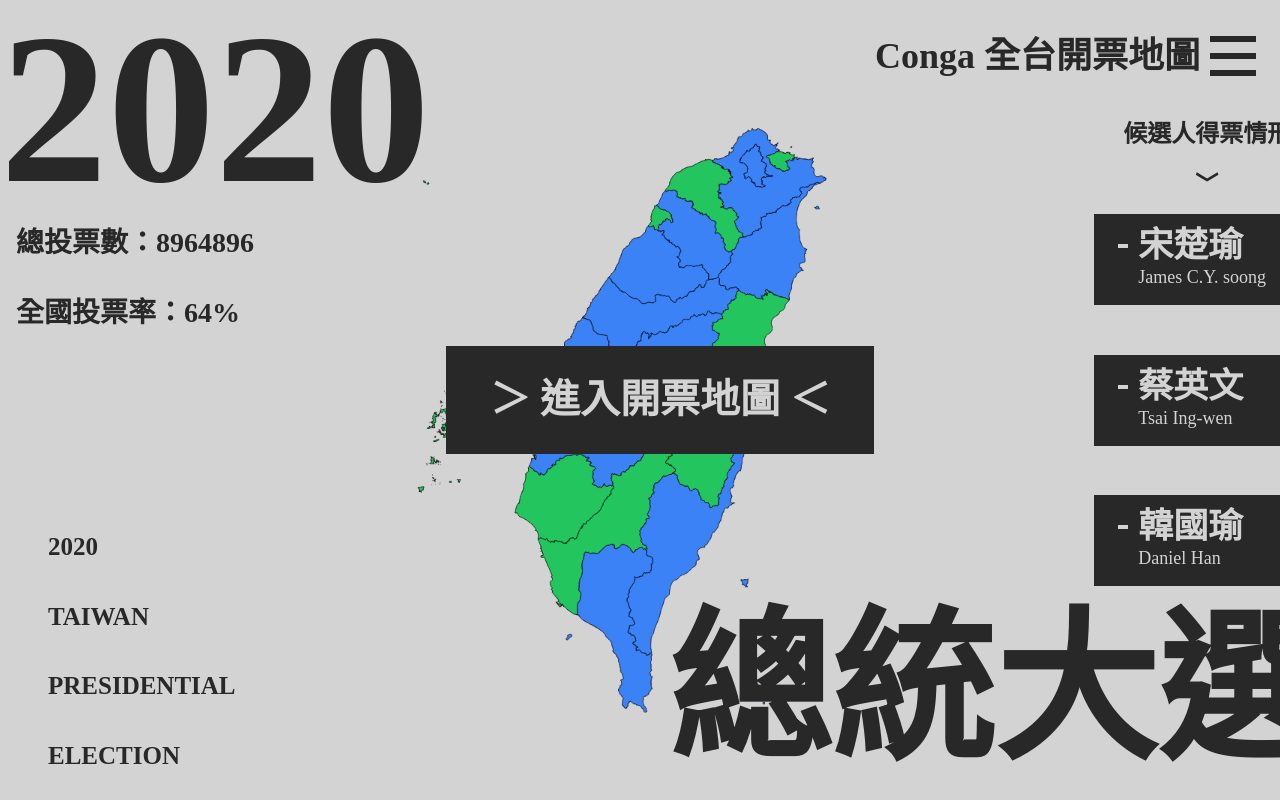
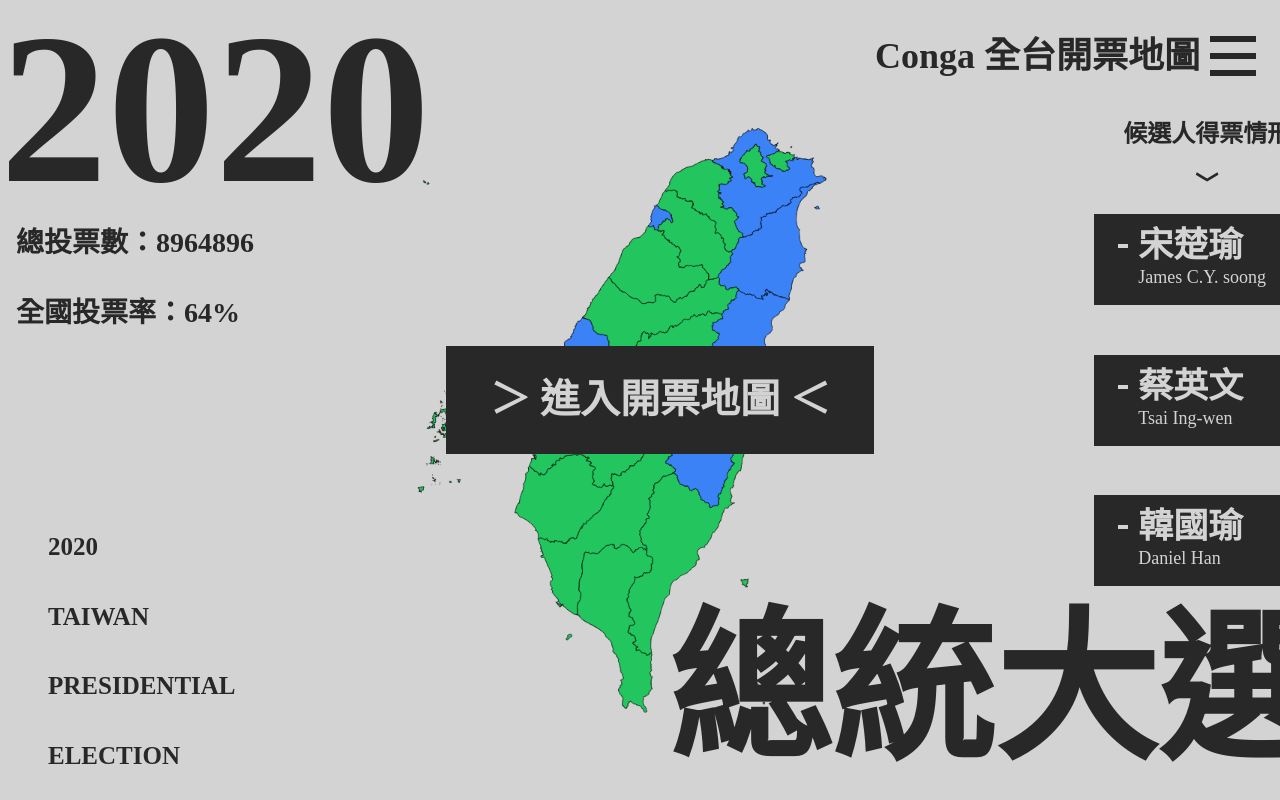
Before and after one commit to Conga-TheF2E/historical-election-map, a Next.js app: page / in a window 1280 px wide. Built offline with nearby package versions, Linux system fonts and the light colour scheme; a web font is replaced by a local one.

Commit message:
feat: 地圖動畫效果 & RWD 優化

```diff
--- a/components/Map/D3Map.js
+++ b/components/Map/D3Map.js
@@ -19,7 +19,15 @@ const getMercatorScale = () => {
   }
 };
 
-export default React.memo(function Map({ svgSize, onCityClick }) {
+export default React.memo(function Map({
+  svgSize,
+  onCityClick,
+  enteredSecondPage,
+}) {
+  function getRandomColor() {
+    return Math.random() > 0.5 ? "fill-blue-500" : "fill-green-500";
+  }
+
   useEffect(() => {
     if (!svgSize) return;
     const { width, height, size } = svgSize;
@@ -56,12 +64,9 @@ export default React.memo(function Map({ svgSize, onCityClick }) {
 
       const countyPaths = g.selectAll("path").data(countyGeometries.features);
 
-      function getRandomColor() {
-        return Math.random() > 0.5 ? "fill-blue-500" : "fill-green-500";
-      }
       function pathClass() {
         const color = getRandomColor();
-        return `${color}  hover:opacity-50 duration-300 will-change-[opacity] will-change-[transition] transition-[fill] ease-out`;
+        return ` hover:opacity-50 ${color} will-change-fill delay-200 during-150 transition ease-out`;
       }
 
       countyPaths
@@ -91,34 +96,64 @@ export default React.memo(function Map({ svgSize, onCityClick }) {
           d3.selectAll("path").each(function () {
             let shouldSkip = false;
             const currentPath = d3.select(this);
+            currentPath.classed("hover:opacity-50", false);
 
             if (currentPath.node().id !== `city${d.properties.COUNTYCODE}`) {
-              const classes = currentPath.attr("class").split(" ");
-              const classesToRemove = classes.filter((className) => {
-                if (className === "fill-gray-100") {
-                  shouldSkip = true;
-                }
-                return className.match(classNameRegExp);
-              });
-              if (shouldSkip) return;
-              classesToRemove.forEach((className) => {
-                currentPath.classed(className, false);
-              });
-              currentPath.classed("fill-gray-100", true);
+              // const classes = currentPath.attr("class").split(" ");
+              // const classesToRemove = classes.filter((className) => {
+              //   if (className === "fill-gray-100") {
+              //     shouldSkip = true;
+              //   }
+              //   return className.match(classNameRegExp);
+              // });
+              // if (shouldSkip) return;
+              // classesToRemove.forEach((className) => {
+              //   currentPath.classed(className, false);
+              // });
+              // currentPath.classed("fill-gray-100", true);
+
+              const fillColor = currentPath
+                .attr("class")
+                .match(/\bfill-\S+-\d+\b/g);
+              if (fillColor?.[0] && fillColor[0] !== "fill-gray-100") {
+                currentPath.classed(fillColor[0], false);
+                currentPath.classed("fill-gray-100", true);
+              }
             } else {
-              const classes = currentPath.attr("class").split(" ");
-              const classesToRemove = classes.filter((className) =>
-                className.match(classNameRegExp)
-              );
-              classesToRemove.forEach((className) => {
-                currentPath.classed(className, false);
-              });
-              currentPath.classed(getRandomColor(), true);
+              // const classes = currentPath.attr("class").split(" ");
+              // const classesToRemove = classes.filter((className) =>
+              //   className.match(classNameRegExp)
+              // );
+              // classesToRemove.forEach((className) => {
+              //   currentPath.classed(className, false);
+              // });
+              // currentPath.classed(getRandomColor(), true);
+
+              const fillColor = currentPath
+                .attr("class")
+                .match(/\bfill-\S+-\d+\b/g);
+              if (fillColor?.[0] && fillColor[0] === "fill-gray-100") {
+                currentPath.classed(fillColor[0], false);
+                currentPath.classed(getRandomColor(), true);
+              }
             }
           });
         });
     });
   }, [svgSize]);
+
+  useEffect(() => {
+    if (enteredSecondPage) return;
+    // refill paths
+    d3.selectAll("path").each(function () {
+      const currentPath = d3.select(this);
+      const fillColor = currentPath.attr("class").match(/\bfill-\S+-\d+\b/g);
+      if (fillColor?.[0] && fillColor[0] === "fill-gray-100") {
+        currentPath.classed("fill-gray-100", false);
+        currentPath.classed(getRandomColor(), true);
+      }
+    });
+  }, [enteredSecondPage]);
 
   return (
     <>
--- a/components/Map/index.js
+++ b/components/Map/index.js
@@ -3,68 +3,51 @@ import React, { useState, useCallback, useEffect, useRef } from "react";
 import Script from "next/script";
 import D3Map from "./D3Map.js";
 
-const svgSetting = {
-  xl: (() => {
-    if (typeof window !== "undefined") {
-      return {
-        width: 660,
-        height: window.innerHeight,
-        px: 40,
-        size: "xl",
-      };
-    } else {
-      // 在非瀏覽器環境下提供一個預設值
-      return {
-        width: 660,
-        height: 750,
-        size: "xl",
-      };
-    }
-  })(),
-  md: (() => {
-    if (typeof window !== "undefined") {
-      return {
-        width: 550,
-        height: window.innerHeight,
-        px: 20,
-        size: "md",
-      };
-    } else {
-      // 在非瀏覽器環境下提供一個預設值
-      return {
-        width: 550,
-        height: 650,
-        size: "md",
-      };
-    }
-  })(),
-  sm: (() => {
-    if (typeof window !== "undefined") {
-      return {
-        width: window.innerWidth,
-        height: window.innerHeight,
-        px: 0,
-        size: "sm",
-      };
-    } else {
-      // 在非瀏覽器環境下提供一個預設值
-      return {
-        width: 300, // 例如：預設寬度為300
-        height: 400, // 預設高度為400
-        size: "sm",
-      };
-    }
-  })(),
-};
-
 function Map({ screenLevel, enteredSecondPage }) {
-  const init = useRef(true);
   const [changeCssPosition, setChangeCssPosition] = useState(false);
   const [transformPosition, setTransformPosition] = useState({
     dx: 20,
     dy: 20,
     scale: 0.75,
   });
+  const [svgSize, setSvgSize] = useState({
+    width: 660,
+    height: 750,
+    mr: 60,
+    size: "xl",
+  });
+
+  const svgSetting = useCallback((currentScreenLevel) => {
+    if (currentScreenLevel === "xl") {
+      return {
+        width: 660,
+        height: window?.innerHeight || 750,
+        mr: 60,
+        size: "xl",
+      };
+    } else if (currentScreenLevel === "md") {
+      return {
+        width: 550,
+        height: window?.innerHeight - 84 || 650,
+        mr: 20,
+        mt: 84,
+        top: 45,
+        size: "md",
+      };
+    } else {
+      return {
+        width: 300,
+        height: window?.innerHeight - 84 || 500,
+        mr: 20,
+        mt: 84,
+        size: "sm",
+      };
+    }
+  }, []);
+
+  useEffect(() => {
+    setSvgSize(svgSetting(screenLevel));
+  }, [screenLevel]);
 
   useEffect(() => {
     // 進入地圖模式會回到原本的位置
@@ -73,6 +56,10 @@ function Map({ screenLevel, enteredSecondPage }) {
       dy: enteredSecondPage ? 0 : 20,
       scale: enteredSecondPage ? 1 : 0.75,
     });
+
+    if (!enteredSecondPage) {
+      setChangeCssPosition(false);
+    }
   }, [enteredSecondPage]);
 
   const handleCityClick = useCallback(
@@ -80,11 +67,24 @@ function Map({ screenLevel, enteredSecondPage }) {
       if (screenLevel === "sm") {
         setTransformPosition(position);
       } else {
+        if (screenLevel === "md") {
+          setTransformPosition({
+            dx: 0,
+            dy: 0,
+            scale: 0.9,
+          });
+        }
         setChangeCssPosition(true);
       }
     },
     [screenLevel]
   );
+
+  const mapPositionMode = {
+    common: "top-1/2 right-1/2 translate-x-1/2 -translate-y-1/2 ",
+    xl: "top-1/2 right-0 translate-x-0 -translate-y-1/2 ",
+    md: "top-1/2 right-0 translate-x-0 -translate-y-1/2 ",
+  };
 
   return (
     <section
@@ -93,19 +93,33 @@ function Map({ screenLevel, enteredSecondPage }) {
       }`}
     >
       <div
-        className={`container flex transform  items-center duration-300 ease-in will-change-transform`}
+        className={`container relative h-screen transform duration-150 ease-in will-change-transform`}
         style={{
           transform: `translate(${transformPosition.dx}px, ${transformPosition.dy}px) scale(${transformPosition.scale})`,
-          padding: `0 ${svgSetting[screenLevel].px}px`,
-          justifyContent: changeCssPosition ? "flex-end" : "center",
         }}
       >
-        <D3Map
-          svgSize={svgSetting[screenLevel]}
-          onCityClick={handleCityClick}
-        />
+        <section
+          className={`
+           will-change-right-top-transform absolute top-1/2 h-screen -translate-y-1/2 transition-all delay-75 duration-100 ease-in
+            ${
+              changeCssPosition
+                ? mapPositionMode[screenLevel]
+                : mapPositionMode.common
+            }
+        `}
+          style={{
+            top: changeCssPosition && `calc( 50% - ${svgSize.top || 0}px )`,
+            marginRight: changeCssPosition && `${svgSize.mr || 0}px`,
+            marginTop: `${svgSize.mt || 0}px`,
+          }}
+        >
+          <D3Map
+            svgSize={svgSize}
+            onCityClick={handleCityClick}
+            enteredSecondPage={enteredSecondPage}
+          />
+        </section>
       </div>
-      <Script src="https://unpkg.com/topojson@3" />
     </section>
   );
 }
--- a/tailwind.config.js
+++ b/tailwind.config.js
@@ -40,6 +40,10 @@ module.exports = {
         "GenSekiGothic-R": "Genseki gothic TW-R",
         "M-PLUS-1p-B": "M PLUS 1p-B",
       },
+      willChange: {
+        "right-top-transform": "right, top, transform",
+        fill: "fill",
+      },
     },
   },
   plugins: [require("tailwindcss-animate")],
```
